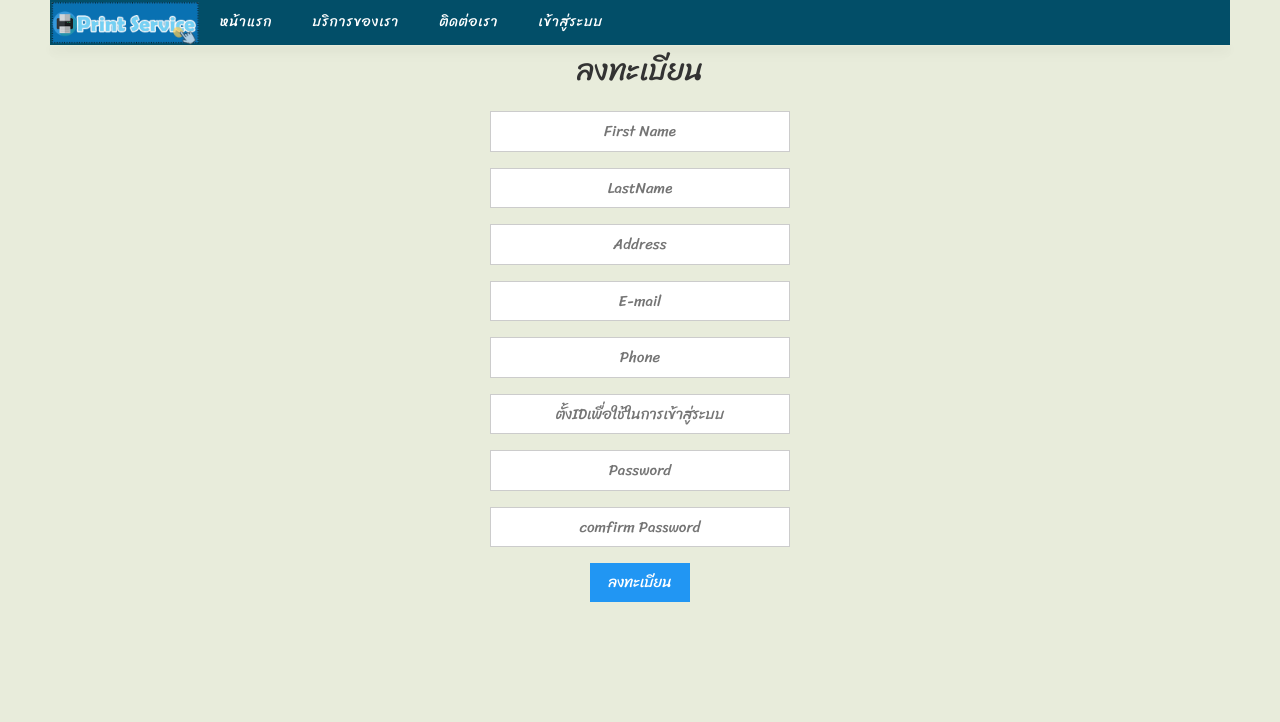
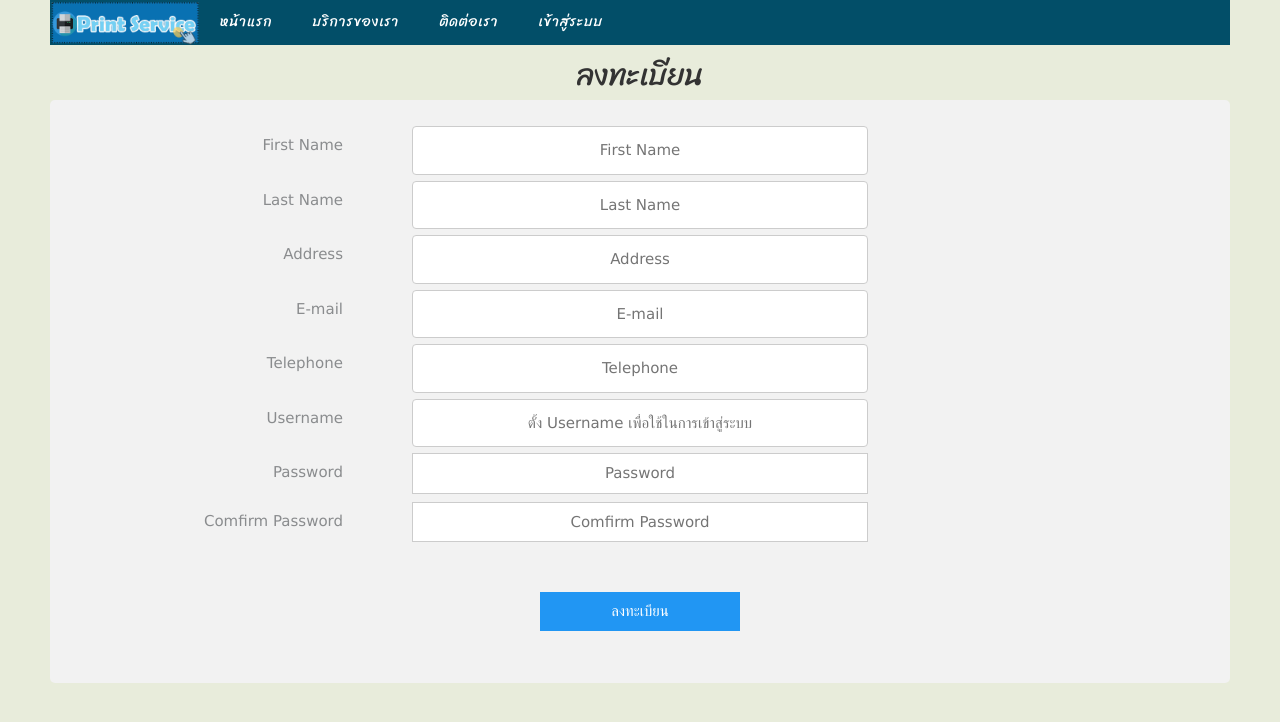
Before and after one commit to Nasriya/-, a PHP site: page /register.php in a window 1280 px wide. Shown: the top 722 px of the page. Run offline with PHP 8.4, Linux system fonts and the light colour scheme; some libraries are stand-ins or nearby versions.

Commit message:
เพิ่ม css

```diff
--- /dev/null
+++ b/css/register.css
@@ -0,0 +1,67 @@
+
+* {
+    box-sizing: border-box;
+}
+
+input[type=text], select, textarea{
+    width: 100%;
+    padding: 12px;
+    border: 1px solid #11111;
+    border-radius: 4px;
+    box-sizing: border-box;
+    resize: vertical;
+}
+
+label {
+    padding: 2px 12px 12px 0;
+    display: inline-block;
+    float: right;
+
+}
+
+input[type=submit] {
+    background-color: #111111;
+    color: white;
+    padding: 12px 20px;
+    border: none;
+    border-radius: 4px;
+    cursor: pointer;
+    float: right;
+}
+
+input[type=submit]:hover {
+    background-color: #111111;
+}
+
+.container {
+    border-radius: 5px;
+    background-color: #f2f2f2;
+    padding: 20px;
+}
+
+.col-25 {
+    float: left;
+    width: 25%;
+    margin-top: 6px;
+}
+
+.col-75 {
+    float: center;
+    width: 75%;
+    margin-top: 6px;
+}
+
+/* Clear floats after the columns */
+.row:after {
+    content: "";
+    display: table;
+    clear: both;
+}
+
+/* Responsive layout - when the screen is less than 600px wide, make the two columns stack on top of each other instead of next to each other */
+@media (max-width: 600px) {
+    .col-25, .col-75, input[type=submit] {
+        width: 100%;
+        margin-top: 0;
+    }
+}
--- a/register.php
+++ b/register.php
@@ -43,7 +43,6 @@ if($_SERVER['REQUEST_METHOD'] == 'POST') {
 }
 
 ?>
-<!DOCTYPE html>
 <html lang="en">
 <head>
 	<meta charset="utf-8">
@@ -56,16 +55,13 @@ if($_SERVER['REQUEST_METHOD'] == 'POST') {
 	<link rel="stylesheet" href="css/lightbox.css">
   <link href="font-awesome/css/font-awesome.min.css" rel="stylesheet" type="text/css">
 	<link rel="stylesheet" href="css/menu.css">
-	<meta name="viewport" content="width=device-width, initial-scale=1">
+	<link rel="stylesheet" href="css/register.css">
 	<link rel="stylesheet" href="https://www.w3schools.com/w3css/4/w3.css">
-	<link rel="stylesheet" href="https://cdnjs.cloudflare.com/ajax/libs/font-awesome/4.7.0/css/font-awesome.min.css">
 
 </head>
 
-
-<body class="home-page" id="fontlag">
-
-
+<body class="home-page">
+	<div class="wrap-body">
 		<div class="header">
 			<div id='cssmenu' >
 				<ul>
@@ -73,30 +69,89 @@ if($_SERVER['REQUEST_METHOD'] == 'POST') {
 				     <li><a href='index.html'><span>หน้าแรก</span></a></li>
 						<li><a href='service.html'><span>บริการของเรา</span></a></li>
 				   <li><a href='contact.html'><span>ติดต่อเรา</span></a></li>
-					 <li><a href='login.html'><span>เข้าสู่ระบบ</span></a></li>
+					 <li><a href='form_login.php'><span>เข้าสู่ระบบ</span></a></li>
 				</ul>
 			</div>
 		</div>
 
 
-		 <body>
-
 		<center>
 
 
 	<div class="w3-card-4">
-<form method="post" action="register.php" class="w3-container w3-text-blue">
+	<form method="post" action="register.php">
+</div>
 
-
+<h2 class="w3-myfont w3-center">ลงทะเบียน</h2>
+<div class="container">
+			<div class="row">
+      <div class="col-25 w3-center">
+        <label >First Name</label>
       </div>
-		<h2 class="w3-myfont w3-center">ลงทะเบียน</h2>
-
-
+      <div class="col-75" style="width:40%" >
+				<input class="w3-input w3-border w3-center" class="w3-xxlarge fa fa-user w3-center" type="text"  name="Firstname" required type="text" placeholder="First Name" >
+      </div>
+    </div>
+		<div class="row">
+		<div class="col-25 w3-center">
+			<label >Last Name</label>
+		</div>
+		<div class="col-75" style="width:40%" >
+			<input class="w3-input w3-border w3-center" class="w3-xxlarge fa fa-user w3-center" type="text"  name="Lastname" required type="text" placeholder="Last Name" >
+		</div>
+	</div>
+	<div class="row">
+	<div class="col-25 w3-center">
+		<label >Address</label>
+	</div>
+	<div class="col-75" style="width:40%" >
+		<input class="w3-input w3-border w3-center" class="w3-xxlarge fa fa-user w3-center" type="text"  name="Address" required type="text" placeholder="Address" >
+	</div>
+</div>
+<div class="row">
+<div class="col-25 w3-center">
+	<label >E-mail</label>
+</div>
+<div class="col-75" style="width:40%" >
+	<input class="w3-input w3-border w3-center" class="w3-xxlarge fa fa-user w3-center" type="text"  name="Email" required type="text" placeholder="E-mail" >
+</div>
+</div>
+<div class="row">
+<div class="col-25 w3-center">
+	<label >Telephone</label>
+</div>
+<div class="col-75" style="width:40%" >
+	<input class="w3-input w3-border w3-center" class="w3-xxlarge fa fa-user w3-center" type="text"  name="Telephone" required type="text" placeholder="Telephone" >
+</div>
+</div>
+<div class="row">
+<div class="col-25 w3-center">
+	<label >Username</label>
+</div>
+<div class="col-75" style="width:40%" >
+	<input class="w3-input w3-border w3-center" class="w3-xxlarge fa fa-user w3-center" type="text"  name="Username" required type="text" placeholder="ตั้ง Username เพื่อใช้ในการเข้าสู่ระบบ" >
+</div>
+</div>
+<div class="row">
+<div class="col-25 w3-center">
+	<label >Password</label>
+</div>
+<div class="col-75" style="width:40%" >
+	<input class="w3-input w3-border w3-center" class="w3-xxlarge fa fa-user w3-center" type="password"  name="Password" required type="text" placeholder="Password" >
+</div>
+</div>
+<div class="row">
+<div class="col-25 w3-center">
+	<label >Comfirm Password</label>
+</div>
+<div class="col-75" style="width:40%" >
+	<input class="w3-input w3-border w3-center" class="w3-xxlarge fa fa-user w3-center" type="password"  name="Password2" required type="text" placeholder="Comfirm Password" >
+</div>
+</div>
 			<div class="w3-row w3-section w3-col">
 			  <div class="w3-col" style="width:50px"></div>
 			    <div class="w3-rest" style="width:300px">
 
-		     <input class="w3-input w3-border w3-center" class="w3-xxlarge fa fa-user w3-center" type="text"  name="Firstname" required type="text" placeholder="First Name" >
 
 					</div>
 			</div>
@@ -104,67 +159,20 @@ if($_SERVER['REQUEST_METHOD'] == 'POST') {
 			<div class="w3-row w3-section">
 			  <div class="w3-col" style="width:50px"></div>
 			    <div class="w3-rest" style="width:300px">
-		      <input class="w3-input w3-border w3-center" name="Lastname" required type="text" placeholder="LastName">
+			      <button type="submit" name="register_btn" class="w3-button w3-block w3-section w3-blue w3-ripple w3-padding "style="width:200px">ลงทะเบียน</button></center>
 			    </div>
 			</div>
 
-		<div class="w3-row w3-section">
-		  <div class="w3-col" style="width:50px"></div>
-		    <div class="w3-rest" style="width:300px">
-		      <input class="w3-input w3-border w3-center" name="Address" required type="text" placeholder="Address">
+
+
+		</div>
+	<div class = "alert alert-error"><?= $_SESSION['message']?>
+
+			<center>
 </div>
 </div>
 
-		<div class="w3-row w3-section">
-		  <div class="w3-col" style="width:50px"></div>
-		    <div class="w3-rest" style="width:300px">
-		      <input class="w3-input w3-border w3-center" name="Email" required type="text" placeholder="E-mail">
-		    </div>
-		</div>
 
-		<div class="w3-row w3-section">
-		  <div class="w3-col" style="width:50px"></div>
-		    <div class="w3-rest" style="width:300px">
-		      <input class="w3-input w3-border w3-center" name="Telephone" required type="text" placeholder="Phone">
-		    </div>
-		</div>
-		<div class="w3-row w3-section">
-		  <div class="w3-col" style="width:50px"></div>
-		    <div class="w3-rest" style="width:300px">
-		      <input class="w3-input w3-border w3-center" name="Username" required type="text" placeholder="ตั้งIDเพื่อใช้ในการเข้าสู่ระบบ">
-		    </div>
-		</div>
-
-		<div class="w3-row w3-section">
-		  <div class="w3-col" style="width:50px"></div>
-		    <div class="w3-rest" style="width:300px">
-		      <input class="w3-input w3-border w3-center" name="Password" required type="password" placeholder="Password">
-		    </div>
-		</div>
-
-		<div class="w3-row w3-section">
-		  <div class="w3-col" style="width:50px"></div>
-		    <div class="w3-rest" style="width:300px">
-		      <input class="w3-input w3-border w3-center" name="Password2" required type="password" placeholder="comfirm Password">
-		    </div>
-		</div>
-	</div>
-<div class = "alert alert-error"><?= $_SESSION['message']?>
-
-		<center><button type="submit" name="register_btn" class="w3-button w3-block w3-section w3-blue w3-ripple w3-padding "style="width:100px">ลงทะเบียน</button></center>
-		<ul class="bg-bubbles">
-			<li></li>
-			<li></li>
-			<li></li>
-			<li></li>
-			<li></li>
-			<li></li>
-			<li></li>
-			<li></li>
-			<li></li>
-			<li></li>
-		</ul>
 			</form>
-
 </body>
 </html>
```
Also changed, not shown: pp.php (added, +57 -0 lines). Lines whose indentation alone changed are shown as unchanged.
